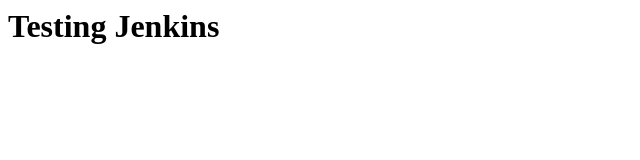
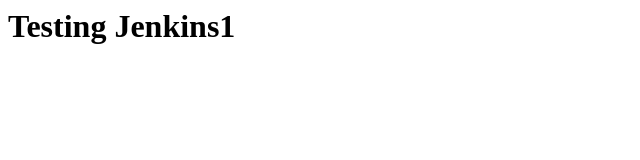
Before and after one commit to Rishabintest/Website, a plain HTML site: page index.html in a window 1280 px wide. Shown: the full height of the page, 0-640 px from the left. Drawn offline with Linux system fonts and the light colour scheme.

Commit message:
Modified index

```diff
--- a/index.html
+++ b/index.html
@@ -1,6 +1,6 @@
 <html>
 <title>Jenkins CI/CD Pipelin</title>
 <body>
-<h1>Testing Jenkins</h1>
+<h1>Testing Jenkins1</h1>
 </body>
 </html>
```
